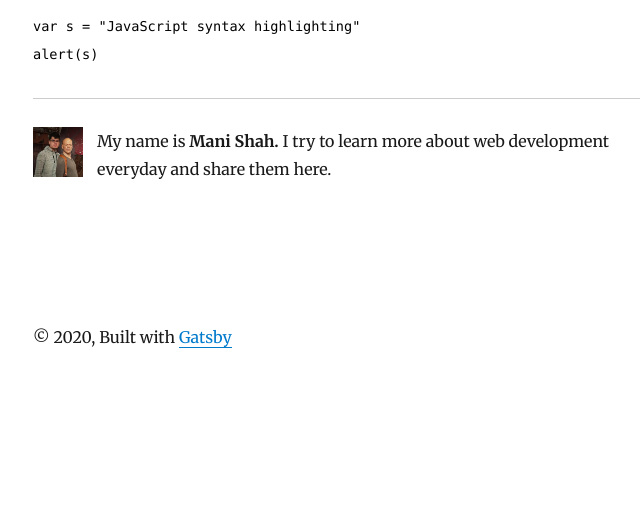
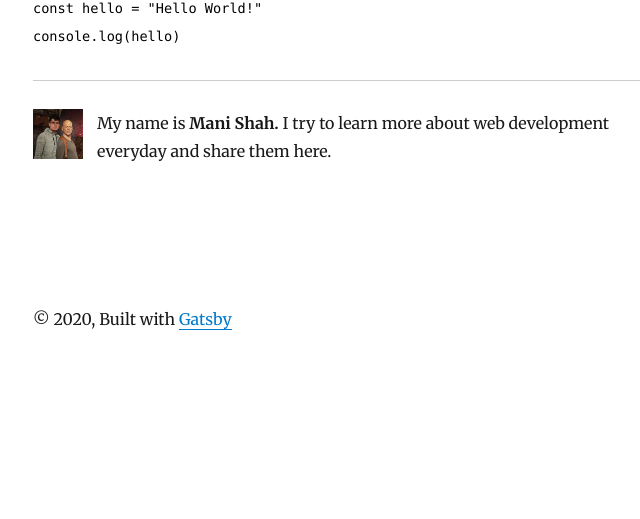
Before and after one commit to ManiShahDesigns/blog, a Gatsby site: page /first-post/ in a window 1280 px wide. Shown: the part 281-800 px from the top of the page, without its empty margins (292-932 px from the left). Built offline with nearby package versions, Linux system fonts and the light colour scheme; Gatsby itself is replaced by a stand-in of ours; some packages are replaced by stand-ins of ours; code samples lack their colours.

Commit message:
modified post

````diff
--- a/content/blog/first-post.md
+++ b/content/blog/first-post.md
@@ -4,9 +4,9 @@ date: "2020-07-19"
 description: "This is my first blog post."
 ---
 
-# hi there
+### Hello World
 
 ```javascript
-var s = "JavaScript syntax highlighting"
-alert(s)
+const hello = "Hello World!"
+console.log(hello)
 ```
````
